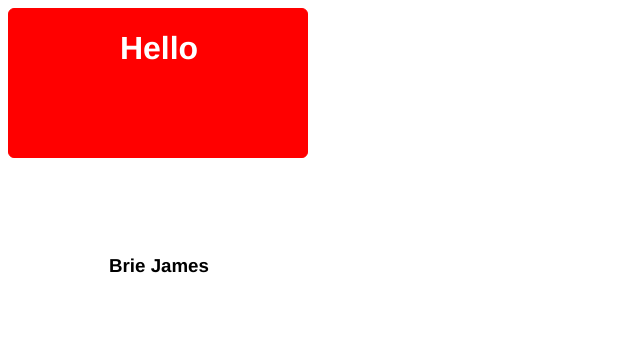
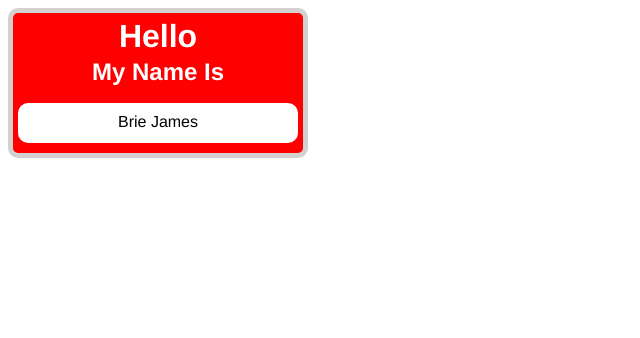
Before and after one commit to briejames/name-november, a plain HTML site: page index.html in a window 1280 px wide. Shown: the whole page, without its empty margins (0-640 px from the left). Drawn offline with Linux system fonts and the light colour scheme.

Commit message:
added more css and html to get the right look

```diff
--- a/index.html
+++ b/index.html
@@ -11,7 +11,7 @@
   <div class="name-tag">
     <h1>Hello</h1>
     <h2>My Name Is</h2>
-    <h3>Brie James</h3>
+    <p>Brie James</p>
   </div>
 
 </body>
--- a/styles.css
+++ b/styles.css
@@ -3,22 +3,21 @@
 }
 
 .name-tag {
-  border: 1px solid red;
-  border-radius: 6px;
+  border: 5px solid rgb(212, 208, 208);
+  border-radius: 0px;
   width: 300px;
   height: 150px;
   margin-bottom: 10px;
   background: red;
+  border-radius: 10px;
   font-family: 'Franklin Gothic Medium', 'Arial Narrow', Arial, sans-serif;
 }
 
 .name-tag h1 {
   color: white;
   text-align: center;
-  border-radius: 6px;
-  width: 300px;
-  margin-bottom: 10px;
-  height: 150px;
+  margin: 5px 0px 0px 0px;
+  height: 20px;
 }
 
 .name-tag h2 {
@@ -27,12 +26,13 @@
   height: 25px;
 }
 
-.name-tag h3 {
+.name-tag p {
   position: relative;
   background: white;
   padding: 10px;
   text-align: center;
   left: 5px;
-  width: 290px;
-  height: 90px;
+  width: 280px;
+  height: 40px;
+  border-radius: 10px;
 }
```
